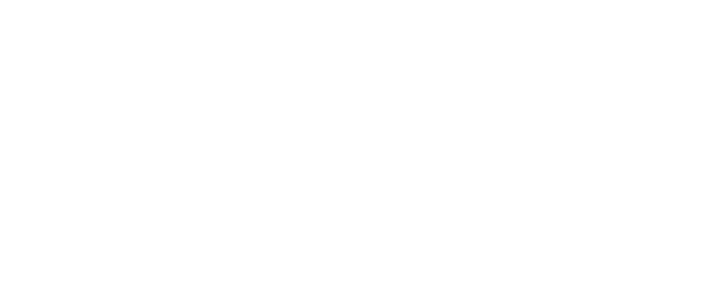
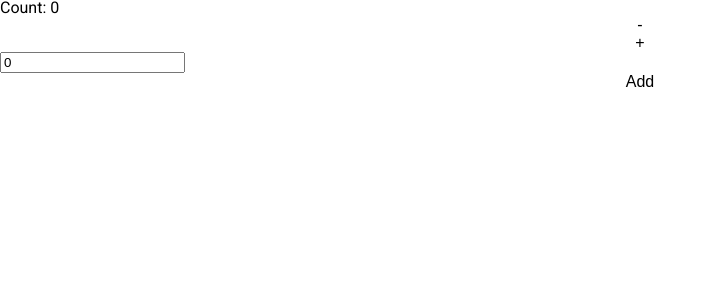
Before and after one commit to albert-luta/pwa-calendar, a React (Create React App) app: page / in a window 1280 px wide. Shown: the top 300 px of the page, without its empty margins (0-717 px from the left). Built offline with nearby package versions, Linux system fonts and the light colour scheme.

Commit message:
Added the structure for redux

```diff
--- a/package.json
+++ b/package.json
@@ -8,7 +8,12 @@
     "@testing-library/user-event": "^7.1.2",
     "react": "^16.13.1",
     "react-dom": "^16.13.1",
+    "react-redux": "^7.2.1",
+    "react-router-dom": "^5.2.0",
     "react-scripts": "3.4.3",
+    "redux": "^4.0.5",
+    "redux-devtools-extension": "^2.13.8",
+    "redux-thunk": "^2.3.0",
     "styled-components": "^5.1.1",
     "styled-reset": "^4.2.2"
   },
--- a/src/App.js
+++ b/src/App.js
@@ -2,12 +2,19 @@ import React from 'react';
 import { ThemeProvider } from 'styled-components';
 import GlobalStyles from './components/GlobalStyles';
 import { lightTheme, darkTheme } from './components/Themes';
+import { Provider as StoreProvider } from 'react-redux';
+import store from './store';
+import Test from './components/Test';
 
 const App = () => {
 	return (
-		<ThemeProvider theme={lightTheme}>
-			<GlobalStyles />
-		</ThemeProvider>
+		<StoreProvider store={store}>
+			<ThemeProvider theme={lightTheme}>
+				<GlobalStyles />
+
+				<Test />
+			</ThemeProvider>
+		</StoreProvider>
 	);
 };
 
--- /dev/null
+++ b/src/components/Test.jsx
@@ -0,0 +1,26 @@
+import React, { memo, useState, useCallback } from 'react';
+import { useSelector } from 'react-redux';
+import { increment, decrement, addWithDelay } from '../store/dispatchers/count';
+
+const Test = memo(function Test() {
+	const count = useSelector(({ count }) => count.count);
+	const [value, setValue] = useState(0);
+
+	const add = useCallback(() => addWithDelay(value), [value]);
+
+	return (
+		<>
+			<div>Count: {count}</div>
+			<button onClick={decrement}>-</button>
+			<button onClick={increment}>+</button>
+			<input
+				type="number"
+				value={value}
+				onChange={(e) => setValue(parseInt(e.target.value))}
+			/>
+			<button onClick={add}>Add</button>
+		</>
+	);
+});
+
+export default Test;
--- /dev/null
+++ b/src/store/actions/count.js
@@ -0,0 +1,3 @@
+export const INCREMENT = 'INCREMENT';
+export const DECREMENT = 'DECREMENT';
+export const ADD = 'ADD';
--- /dev/null
+++ b/src/store/dispatchers/count.js
@@ -0,0 +1,8 @@
+import { dispatch } from '../../store';
+import { INCREMENT, DECREMENT, ADD } from '../actions/count';
+
+export const increment = () => dispatch({ type: INCREMENT });
+export const decrement = () => dispatch({ type: DECREMENT });
+export const add = (value) => dispatch({ type: ADD, payload: value });
+export const addWithDelay = (value) =>
+	dispatch((dispatch) => setTimeout(() => dispatch({ type: ADD, payload: value }), 2000));
--- /dev/null
+++ b/src/store/index.js
@@ -0,0 +1,10 @@
+import { createStore, combineReducers, applyMiddleware } from 'redux';
+import thunk from 'redux-thunk';
+import { composeWithDevTools } from 'redux-devtools-extension';
+import { count } from './reducers';
+
+const rootReducer = combineReducers({ count });
+const store = createStore(rootReducer, composeWithDevTools(applyMiddleware(thunk)));
+
+export default store;
+export const dispatch = store.dispatch;
--- /dev/null
+++ b/src/store/reducers/count.js
@@ -0,0 +1,20 @@
+import { INCREMENT, DECREMENT, ADD } from '../actions/count';
+
+const initialState = {
+	count: 0
+};
+
+const count = (state = initialState, action) => {
+	switch (action.type) {
+		case INCREMENT:
+			return { ...state, count: state.count + 1 };
+		case DECREMENT:
+			return { ...state, count: state.count - 1 };
+		case ADD:
+			return { ...state, count: state.count + action.payload };
+		default:
+			return { ...state };
+	}
+};
+
+export default count;
--- /dev/null
+++ b/src/store/reducers/index.js
@@ -0,0 +1,3 @@
+import count from './count';
+
+export { count };
```
Also changed, not shown: 1 other file (tests, documents, lock files or other folders).
